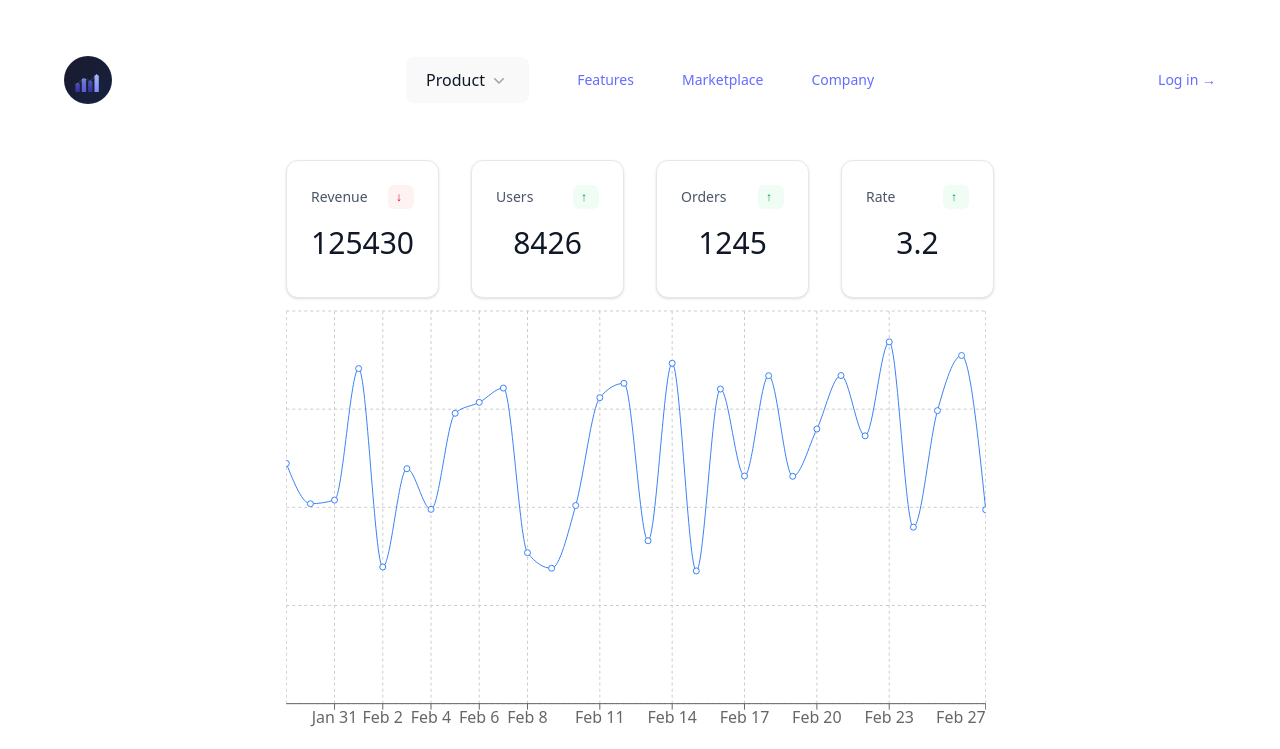
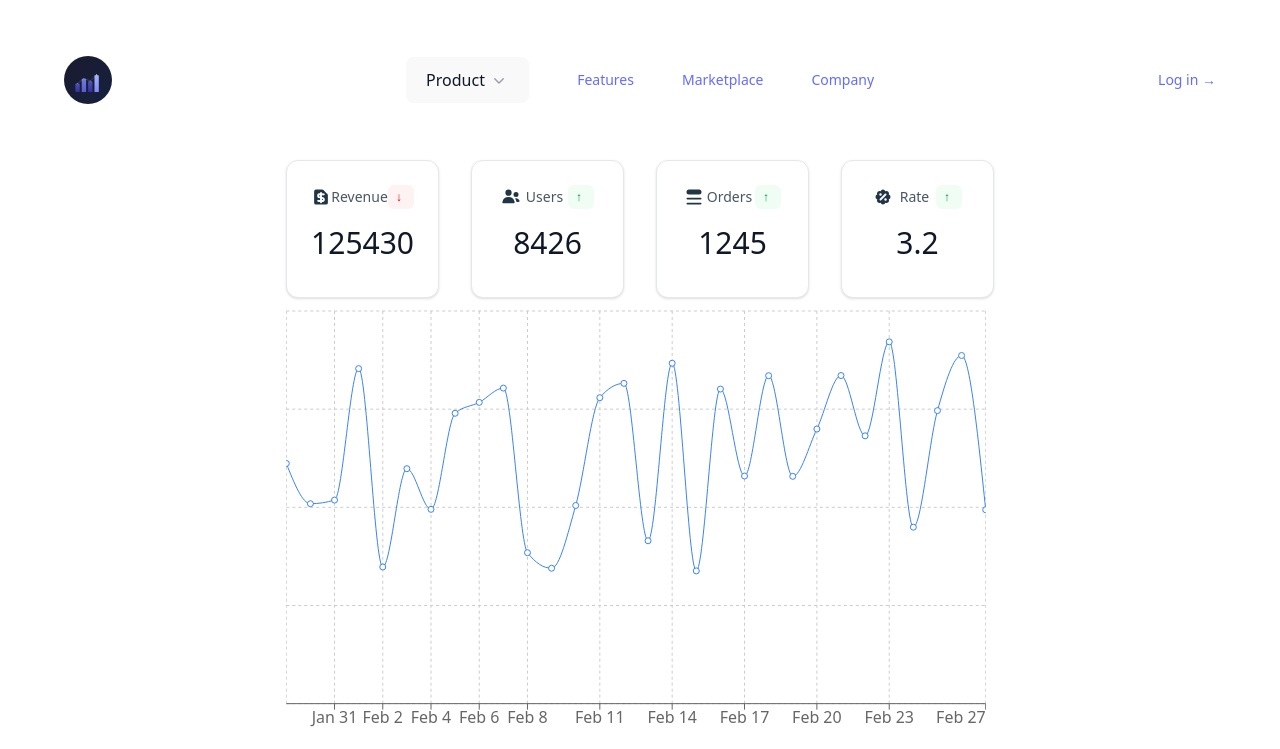
Before and after one commit to egor-kharlamov/analytics-dashboard, a React (Vite) app: page / in a window 1280 px wide. Shown: the top 749 px of the page. Built offline with nearby package versions, Linux system fonts and the light colour scheme.

Commit message:
feat; add icons to cards

```diff
--- a/src/App.tsx
+++ b/src/App.tsx
@@ -5,9 +5,9 @@ import {useSalesData, useStats, useTransactions, useUsersData} from "./api/queri
 import {SalesChart} from "./components/charts/SalesChart.tsx";
 import {UserChart} from "./components/charts/UserChart.tsx";
 import {Transactions} from "./components/dashboard/Transactions.tsx";
+import { UsersIcon, QueueListIcon, DocumentCurrencyDollarIcon, PercentBadgeIcon } from "@heroicons/react/16/solid"
 
 function App() {
-    //TODO: add icons to cards
     const { data: stats} = useStats();
     //TODO add changeable days for below queries
     const { data: sales } = useSalesData(30);
@@ -21,21 +21,26 @@ function App() {
                   title="Revenue"
                   value={stats ? stats.revenue.toString() : ""}
                   change={stats ? stats.revenueChange : 0}
+                  icon={<DocumentCurrencyDollarIcon />}
               />
               <StatsCard
                   title="Users"
                   value={stats ? stats.users.toString() : ""}
                   change={stats ? stats.usersChange : 0}
+                  icon={<UsersIcon />}
+
               />
               <StatsCard
                   title="Orders"
                   value={stats ? stats.orders.toString() : ""}
                   change={stats ? stats.ordersChange : 0}
+                  icon={<QueueListIcon />}
               />
               <StatsCard
                   title="Rate"
                   value={stats ? stats.conversion.toString() : ""}
                   change={stats ? stats.conversionChange : 0}
+                  icon={<PercentBadgeIcon />}
               />
           </div>
           <div className="mt-2">
--- a/src/components/dashboard/StatsCard.tsx
+++ b/src/components/dashboard/StatsCard.tsx
@@ -1,12 +1,13 @@
-import type {FC} from "react";
+import type {FC, ReactNode} from "react";
 
 interface IStatsCard {
     title: string;
     value: string;
     change: number;
+    icon?: ReactNode;
 }
 
-export const StatsCard: FC<IStatsCard> = ({title, value, change}) => {
+export const StatsCard: FC<IStatsCard> = ({title, value, change, icon}) => {
     let bgcolor: string = ""
     let changeColor: string = ""
     const positiveNum = change >= 0;
@@ -22,8 +23,12 @@ export const StatsCard: FC<IStatsCard> = ({title, value, change}) => {
     //TODO: make skeleton-loader func
 
     return(
-        <div className="bg-white rounded-xl shadow-sm border border-gray-200 p-6 hover:shadow-md transition-shadow duration-200">
-            <div className="flex items-center justify-between mb-4">
+        <div
+            className="bg-white rounded-xl shadow-sm border border-gray-200 p-6 hover:shadow-md transition-shadow duration-200">
+            <div className="flex items-center justify-evenly mb-4">
+                <div className="w-5">
+                    {icon}
+                </div>
                 <p className="text-sm font-medium text-gray-600">
                     {title}
                 </p>
```
